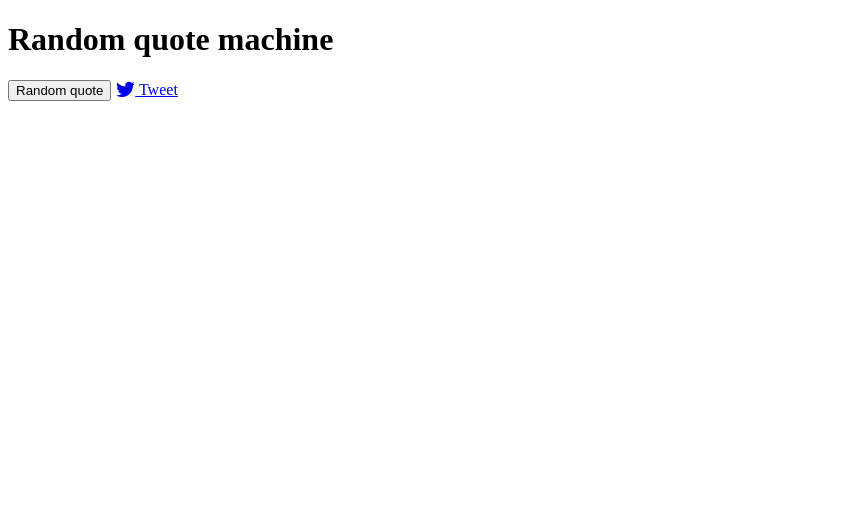
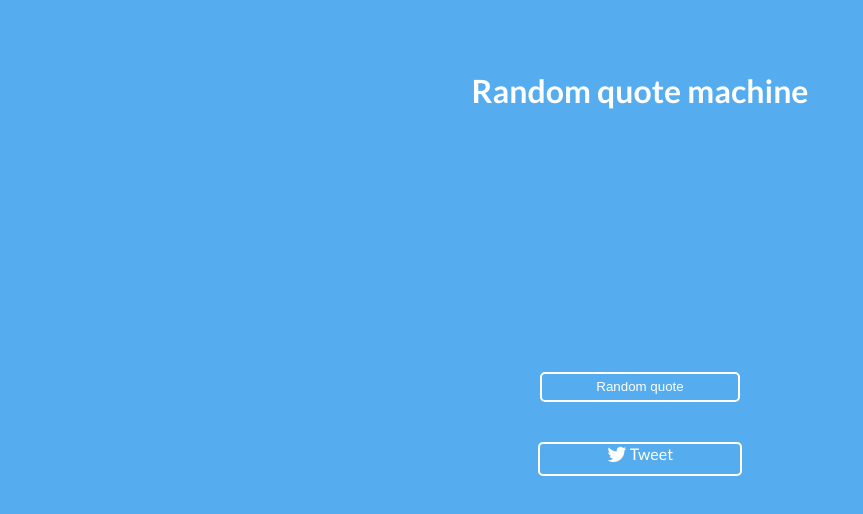
Before and after one commit to micnow88/16.5, a website: page index.html in a window 1280 px wide. Shown: the whole page, without its empty margins (0-863 px from the left). Drawn offline with Linux system fonts and the light colour scheme; no server answers.

Commit message:
Add style

```diff
--- a/index.html
+++ b/index.html
@@ -5,6 +5,7 @@
       <meta name="viewport" content="width=device-width, initial-scale=1.0">
       <title>16.5</title>
       <link rel="stylesheet" href="https://maxcdn.bootstrapcdn.com/font-awesome/4.5.0/css/font-awesome.min.css">
+      <link href="https://fonts.googleapis.com/css?family=Lato:400,700&display=swap&subset=latin-ext" rel="stylesheet">
       <link rel="stylesheet" type="text/css" href="css/style.css">
   </head>
   <body>
@@ -16,7 +17,7 @@
           <h2 class="quote"></h2>
           <h3 class="author"></h3>
         </div>
-        <div>
+        <div class="button-box">
           <button class="trigger"> Random quote </button>
           <a href="#" target="_blank" class="tweet"><i class="fa fa-lg fa-twitter"></i> Tweet</a>
         </div>
--- a/sass/style.scss
+++ b/sass/style.scss
@@ -0,0 +1,49 @@
+$main-color: #55acee;
+$font-color: white;
+
+body {
+	margin: 0;
+	width: 100%;
+	height: 100%;
+	font-family: 'Lato', sans-serif;
+	background-color: $main-color;
+	color: $font-color;
+	main {
+		display: flex;
+    	flex-direction: column;
+    	flex-wrap: nowrap;
+    	justify-content: space-around;
+    	align-content: center;
+    	align-items: center;
+    	header,
+    	.box,
+    	.button-box {
+    		margin: 50px 0;
+    	}
+    	.button-box {
+    		display: flex;
+    		flex-direction: column;
+    		flex-wrap: nowrap;
+    		justify-content: space-around;
+    		align-content: center;
+    		align-items: center;
+    		button,
+    		a {
+    			width: 200px;
+    			height: 30px;
+    			margin: 20px 0;
+    			text-decoration: none;
+    			color: $font-color;
+    			text-align: center;
+    			background-color: $main-color;
+    			border: 2px solid $font-color;
+    			border-radius: 5px;
+    			cursor: pointer;
+    			&:hover {
+    				background-color: $font-color;
+    				color: $main-color;
+    			}
+    		}
+    	}
+	}
+}
```
Also changed, not shown: css/style.css, 1 other file.
